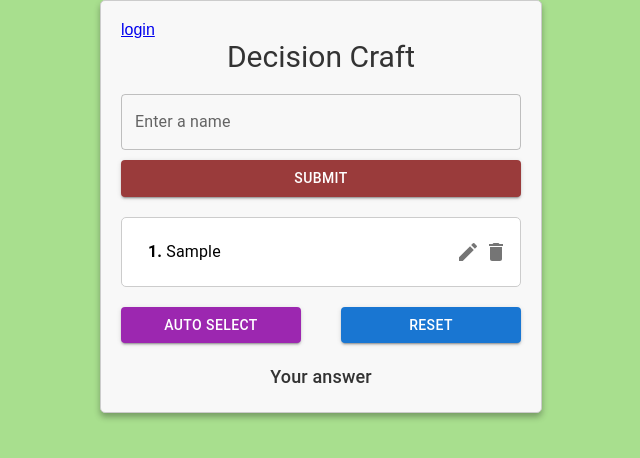
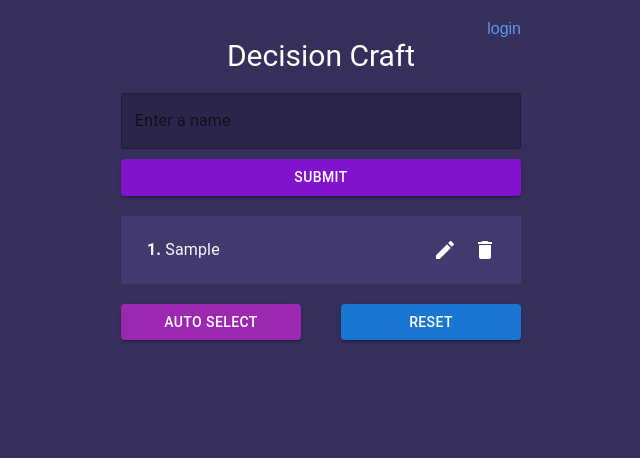
Before and after one commit to sarthak-immence/decision_craft, a React (Create React App) app: page /home in a window 1280 px wide. Both pictures are taken after typing "Sample" into the empty fields and a click on the button "SUBMIT". Shown: the top 458 px of the page, without its empty margins (319-959 px from the left). Built offline with nearby package versions, Linux system fonts and the light colour scheme.

Commit message:
fix decision_craft:css

```diff
--- a/src/App.css
+++ b/src/App.css
@@ -5,7 +5,8 @@ body  {
     margin: 0;
     padding: 0;
     /* background-color: #e4e2c3; */
-    background-color: #A8DF8E;
+    /* background-color: #A8DF8E; */
+    background-color: #352f5b;
     height: 100vh;
 }
 
--- a/src/components/HomePage.css
+++ b/src/components/HomePage.css
@@ -5,11 +5,15 @@
   max-width: 400px;
   margin: 0 auto;
   padding: 20px;
-  border: 1px solid #ccc;
+  /* border: 1px solid #ccc; */
   border-radius: 5px;
-  background-color: #f8f8f8 !important; /* Neutral light background */
+  /* background-color: #f8f8f8 !important;  */
   font-family: Arial, sans-serif;
-  box-shadow: 0 4px 6px rgba(0, 0, 0, 0.3);
+  /* box-shadow: 0 4px 6px rgba(0, 0, 0, 0.3);  */
+}
+
+.navigate_cls{
+  text-align: end;
 }
 
 /* Title styles */
@@ -20,7 +24,8 @@
 .title_cls h3 {
   font-size: 30px;
   margin-bottom: 20px;
-  color: #333; /* Dark gray text */
+  /* color: #333; */
+  color: #ffffff; /* Dark gray text */
 }
 
 /* Input section styles */
@@ -34,7 +39,8 @@
 
 .submit_bttn {
   width: 100%;
-  background-color: #9A3B3B !important; /* Deep red button */
+  /* background-color: #9A3B3B !important;  */
+  background-color: #8212cd !important;
   color: #fff; /* White text on the button */
   border: none;
   border-radius: 5px;
@@ -43,8 +49,9 @@
   margin-top: 10px !important;
 }
 
-.submit_bttn:hover {
-  background-color: #218838 !important; /* Green on hover for contrast */
+a{
+  color:cornflowerblue ;
+  text-decoration: none;
 }
 
 /* List section styles */
@@ -58,14 +65,20 @@
   display: flex;
   justify-content: space-between;
   align-items: center;
-  background-color: #fff; /* White list background */
+  /* background-color: #fff;  */
+  background-color: #423a6f !important;
   padding: 10px;
-  border: 1px solid #ccc;
-  border-radius: 5px;
+  /* border: 1px solid #ccc; */
+  /* border-radius: 5px; */
 }
 
-.list-section strong {
+/* .list-section strong {
   font-weight: bold;
+} */
+
+.icon_button{
+  color: white !important ;
+  padding-right: 20px !important;
 }
 
 .list-section .edit_bttn,
@@ -74,7 +87,9 @@
   padding: 5px;
   margin-left: 10px;
   border: none;
-  background-color: transparent;
+  /* background-color: transparent; */
+  background-color: #ffffff;
+  color: #ffffff !important;
 }
 
 /* Generate section styles */
@@ -95,7 +110,7 @@
 }
 
 .auto_select-button:hover {
-  background-color: #218838; /* Green on hover for contrast */
+  background-color: #218838;
 }
 
 /* Answer section styles */
@@ -106,14 +121,28 @@
 .answer-section h6 {
   font-size: 18px;
   margin-top: 20px;
-  color: #333; /* Dark gray text */
+  color: #fff;
 }
 
 .answer_output {
   font-size: 25px;
-  background-color: #ffffff; /* White answer background */
-  border: 1px solid #ccc;
+  /* background-color: #ffffff;  */
+  background-color: #423a6f ;
+  color: #ffffff; /* White answer background */
+  /* border: 1px solid #ccc; */
   padding: 10px;
   font-weight: bold;
   margin-top: 10px;
 }
+
+input[type=text],
+input[type=text]:focus{
+  color: #fff;
+  border: none;
+  background-color: rgba(0, 0, 0, .2);
+}
+
+.list-section{
+  /* background-color: #423a6f !important; */
+  color: #F8F9FA !important;
+}
--- a/src/components/HomePage.tsx
+++ b/src/components/HomePage.tsx
@@ -36,6 +36,7 @@ function HomePage() {
     }
 
     if (isEditing && editIndex !== null) {
+      setIsEditing(false);
       dispatch(editItem({ index: editIndex, newName: input }));
     } else {
       dispatch(addItem(trimmedInput));
@@ -79,7 +80,7 @@ function HomePage() {
 
   return (
     <div className="mainDiv">
-      <div>
+      <div className='navigate_cls'>
         <a href='/'>login</a>
       </div>
       <div className='title_cls'>
@@ -118,11 +119,13 @@ function HomePage() {
                   edge="end"
                   aria-label="edit"
                   onClick={() => handleEdit(index)}
+                className='icon_button'
                 >
                   <Edit />
                 </IconButton>
                 <IconButton
                   edge="end"
+                  className='icon_button'
                   aria-label="delete"
                   onClick={() => handleDelete(index)}
                 >
@@ -157,16 +160,18 @@ function HomePage() {
 
       </div>
       <div className="answer-section">
+        {input && (
+        <>
         <Typography variant="h6">Your answer</Typography>
         {/* {show && (
           <Typography variant="body1">
-            {array_data[Math.floor(Math.random() * array_data.length)]?.name}
+          {array_data[Math.floor(Math.random() * array_data.length)]?.name}
           </Typography>
         )} */}
-        {input && (
           <Typography variant="body1" className='answer_output'>
             {input}
           </Typography>
+        </>
         )}
       </div>
     </div>
```
